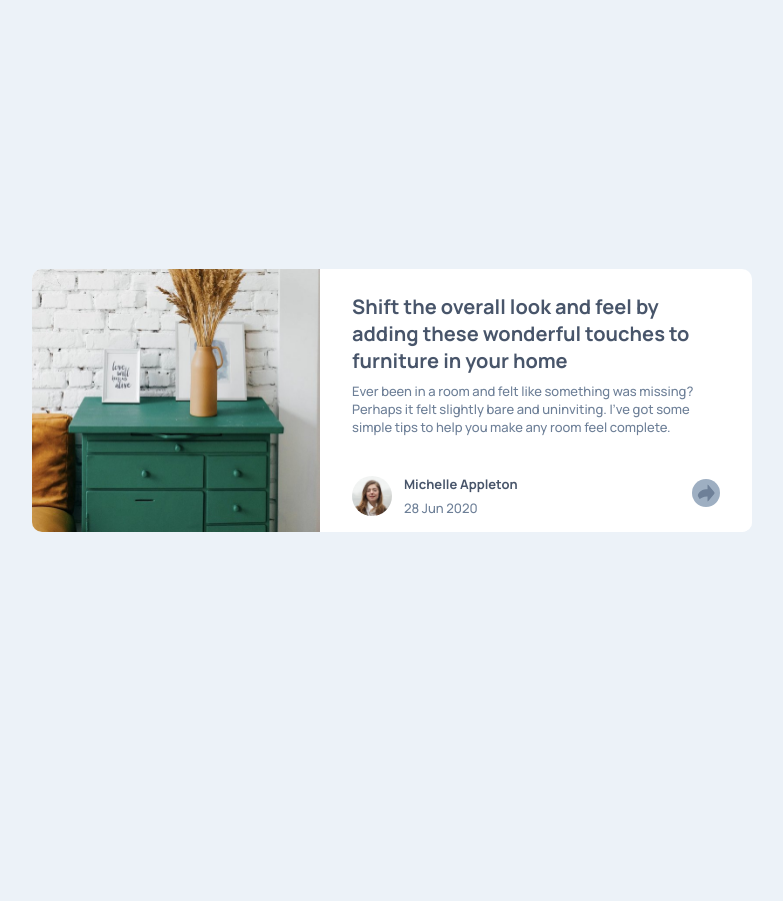
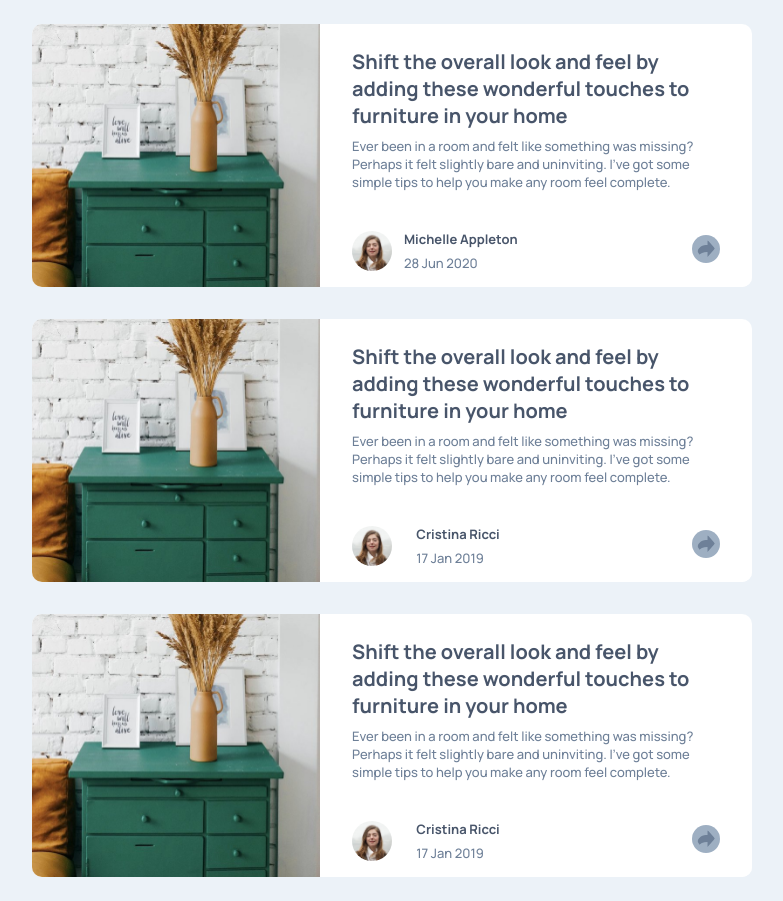
Before and after one commit to GL-19/article-preview-component, a React (Create React App) app: page / in a window 1280 px wide. Shown: the whole page, without its empty margins (248-1031 px from the left). Before the commit the page ends 800 px from the top, so only its background shows below. Built offline with nearby package versions, Linux system fonts and the light colour scheme.

Commit message:
Refatoração ArticlePreview

```diff
--- a/src/components/ArticlePreview/components/ShareLinks.tsx
+++ b/src/components/ArticlePreview/components/SocialMediaLinks.tsx
@@ -3,7 +3,7 @@ import twitterIcon from "../../../assets/images/icon-twitter.svg";
 import pinterestIcon from "../../../assets/images/icon-pinterest.svg";
 import styled from "styled-components";
 
-export function ShareLinks() {
+export function SocialMediaLinks() {
 	return (
 		<Container>
 			<p>share</p>
@@ -30,13 +30,22 @@ export const FacebookIcon = styled(Icon)`
 `;
 
 export const Container = styled.div`
+	position: absolute;
+	margin: -70px -109px;
+	padding: 1rem 2rem;
+
+	min-width: 10rem;
+	min-height: 3rem;
+
+	background-color: ${({ theme }) => theme.colors.veryDarkGrayishBlue};
+
+	border: 1px solid ${({ theme }) => theme.colors.veryDarkGrayishBlue};
+	border-radius: 1rem;
+
 	display: flex;
 	justify-content: space-around;
 	align-items: center;
 	gap: 1rem;
-
-	min-width: 10rem;
-	min-height: 3rem;
 
 	p {
 		font-size: 0.8125rem;
@@ -44,17 +53,6 @@ export const Container = styled.div`
 		text-transform: uppercase;
 		color: ${({ theme }) => theme.colors.desaturatedDarkBlue};
 	}
-
-	background-color: ${({ theme }) => theme.colors.veryDarkGrayishBlue};
-
-	@media screen and (min-width: 420px) {
-		position: fixed;
-
-		margin: -70px -109px;
-
-		padding: 1rem 2rem;
-		border-radius: 1rem;
-		border: 1px solid ${({ theme }) => theme.colors.veryDarkGrayishBlue};
 
 	span {
 		display: block;
@@ -69,6 +67,16 @@ export const Container = styled.div`
 		transform: rotate(-45deg);
 		border-radius: 0 0 0 0.25em;
 	}
+
+	@media screen and (max-width: ${({ theme }) => theme.screenSize.mobile}) {
+		position: static;
+		padding: 0;
+		margin: 0;
+		border: none;
+
+		span {
+			display: none;
+		}
 	}
 `;
 
--- a/src/components/ArticlePreview/components/index.tsx
+++ b/src/components/ArticlePreview/components/index.tsx
@@ -1,5 +1,5 @@
 import { ArticleInfo } from "./ArticleInfo";
-import { ShareLinks } from "./ShareLinks";
+import { SocialMediaLinks } from "./SocialMediaLinks";
 import { ShareIcon } from "./ShareIcon";
 
-export { ArticleInfo, ShareLinks, ShareIcon };
+export { ArticleInfo, SocialMediaLinks, ShareIcon };
--- a/src/components/ArticlePreview/index.tsx
+++ b/src/components/ArticlePreview/index.tsx
@@ -1,14 +1,8 @@
 import { useEffect, useState } from "react";
+import { theme } from "../../styles/theme";
 
-import { ArticleInfo, ShareIcon, ShareLinks } from "./components";
-import {
-	Container,
-	Content,
-	PreviewImage,
-	Footer,
-	TextContainer,
-	DesktopShareContainer,
-} from "./styles";
+import { ArticleInfo, ShareIcon, SocialMediaLinks } from "./components";
+import { Container, Content, PreviewImage, Footer, TextContainer } from "./styles";
 
 interface ArticlePreviewProps {
 	imageSrc: string;
@@ -27,18 +21,20 @@ function ArticlePreview({
 	author,
 	avatar,
 }: ArticlePreviewProps) {
-	const [showShareLinks, setShowShareLinks] = useState(false);
+	const [showSocialMediaLinks, setShowSocialMediaLinks] = useState(false);
 	const [isMobile, setMobile] = useState(false);
 
 	useEffect(() => {
-		if (window.innerWidth <= 420) {
+		const screenMobileWidth = Number(theme.screenSize.mobile.split("p")[0]);
+
+		if (window.innerWidth <= screenMobileWidth) {
 			setMobile(true);
 		} else {
 			setMobile(false);
 		}
 
 		const updateMedia = () => {
-			if (window.innerWidth <= 420) {
+			if (window.innerWidth <= screenMobileWidth) {
 				setMobile(true);
 			} else {
 				setMobile(false);
@@ -58,16 +54,16 @@ function ArticlePreview({
 					<p>{text}</p>
 				</TextContainer>
 
-				<Footer isActive={showShareLinks && isMobile}>
-					{showShareLinks && isMobile ? (
-						<ShareLinks />
+				<Footer isActive={showSocialMediaLinks && isMobile}>
+					{showSocialMediaLinks && isMobile ? (
+						<SocialMediaLinks />
 					) : (
 						<ArticleInfo author={author} avatar={avatar} date={date} />
 					)}
-					<DesktopShareContainer>
-						{showShareLinks && !isMobile && <ShareLinks />}
-						<ShareIcon onClick={() => setShowShareLinks(!showShareLinks)} />
-					</DesktopShareContainer>
+					<div>
+						{showSocialMediaLinks && !isMobile && <SocialMediaLinks />}
+						<ShareIcon onClick={() => setShowSocialMediaLinks(!showSocialMediaLinks)} />
+					</div>
 				</Footer>
 			</Content>
 		</Container>
--- a/src/components/ArticlePreview/styles.ts
+++ b/src/components/ArticlePreview/styles.ts
@@ -2,8 +2,6 @@ import styled from "styled-components";
 
 export const Container = styled.div`
 	max-width: 720px;
-
-	position: relative;
 
 	display: flex;
 	justify-content: center;
@@ -75,7 +73,3 @@ export const Footer = styled.div<FooterProps>`
 	background-color: ${({ theme, isActive }) =>
 		isActive ? theme.colors.veryDarkGrayishBlue : "white"};
 `;
-
-export const DesktopShareContainer = styled.div`
-	position: relative;
-`;
--- a/src/pages/Home/index.tsx
+++ b/src/pages/Home/index.tsx
@@ -2,21 +2,77 @@ import { ArticlePreview } from "../../components";
 import { Main } from "./styles";
 import previewImage from "../../assets/images/drawers.jpg";
 import avatar from "../../assets/images/avatar-michelle.jpg";
+import { useEffect, useState } from "react";
+
+interface ArticlePreviewData {
+	id: string;
+	image: string;
+	title: string;
+	text: string;
+	author: string;
+	avatar: string;
+	date: string;
+}
+
+const defaultPreviewsArray: ArticlePreviewData[] = [
+	{
+		id: "1",
+		image: previewImage,
+		title: `Shift the overall look and feel by adding these wonderful touches to furniture
+            in your home`,
+		text: `Ever been in a room and felt like something was missing? Perhaps it felt
+           slightly bare and uninviting. I’ve got some simple tips to help you make any
+           room feel complete.`,
+		date: "28 Jun 2020",
+		author: "Michelle Appleton",
+		avatar: avatar,
+	},
+	{
+		id: "2",
+		image: previewImage,
+		title: `Shift the overall look and feel by adding these wonderful touches to furniture
+            in your home`,
+		text: `Ever been in a room and felt like something was missing? Perhaps it felt
+           slightly bare and uninviting. I’ve got some simple tips to help you make any
+           room feel complete.`,
+		date: "17 Jan 2019",
+		author: "Cristina Ricci",
+		avatar: avatar,
+	},
+	{
+		id: "3",
+		image: previewImage,
+		title: `Shift the overall look and feel by adding these wonderful touches to furniture
+            in your home`,
+		text: `Ever been in a room and felt like something was missing? Perhaps it felt
+           slightly bare and uninviting. I’ve got some simple tips to help you make any
+           room feel complete.`,
+		date: "17 Jan 2019",
+		author: "Cristina Ricci",
+		avatar: avatar,
+	},
+];
 
 function Home() {
+	const [previews, setPreviews] = useState<ArticlePreviewData[]>(defaultPreviewsArray);
+
+	useEffect(() => {
+		setPreviews(defaultPreviewsArray);
+	}, []);
+
 	return (
 		<Main>
-			<ArticlePreview
-				imageSrc={previewImage}
-				title="Shift the overall look and feel by adding these wonderful touches to furniture
-						in your home"
-				text="Ever been in a room and felt like something was missing? Perhaps it felt
-        slightly bare and uninviting. I’ve got some simple tips to help you make any
-        room feel complete."
-				date="28 Jun 2020"
-				author="Michelle Appleton"
-				avatar={avatar}
-			/>
+			{previews.map((preview) => (
+				<ArticlePreview
+					key={preview.id}
+					imageSrc={preview.image}
+					title={preview.title}
+					text={preview.text}
+					date={preview.date}
+					author={preview.author}
+					avatar={preview.avatar}
+				/>
+			))}
 		</Main>
 	);
 }
--- a/src/styles/screenSize.ts
+++ b/src/styles/screenSize.ts
@@ -9,5 +9,5 @@ export const screenSize = {
 	desktop: "1440px",
 	tablet: "1080px",
 	mobileLg: "720px",
-	mobile: "420px",
+	mobile: "580px",
 };
```
Also changed, not shown: 2 other files (tests, documents, lock files or other folders). Lines whose indentation alone changed are shown as unchanged.
